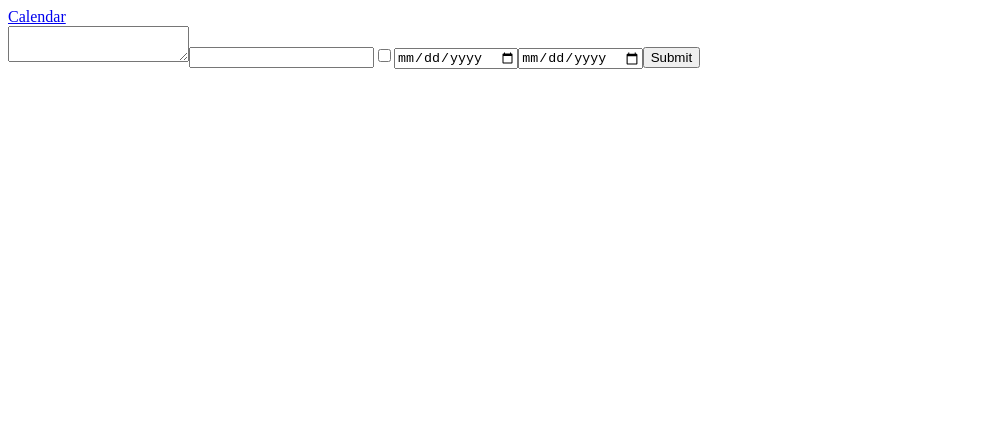
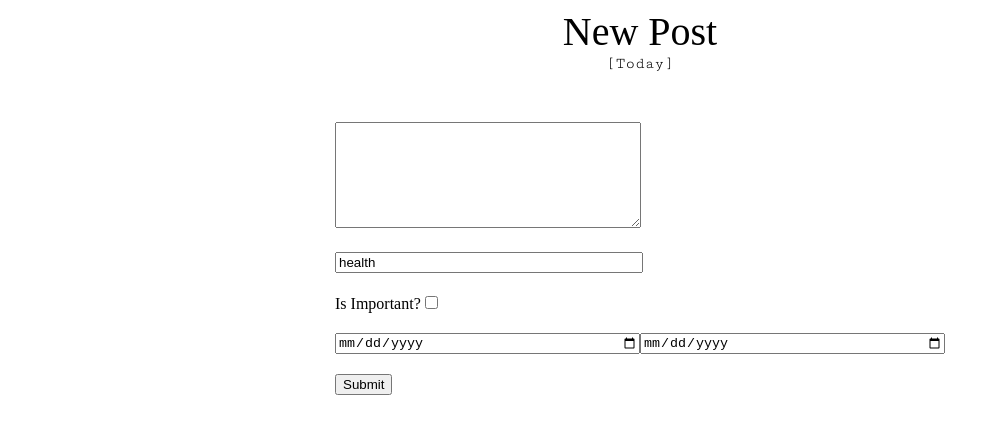
Before and after one commit to chyld/ProjectNightshade, a Next.js app: page /new in a window 1280 px wide. Shown: the top 434 px of the page, without its empty margins (0-1000 px from the left). Built offline with nearby package versions, Linux system fonts and the light colour scheme; a web font is replaced by a local one.

Commit message:
beautifying

```diff
--- a/app/components/CalendarBox.tsx
+++ b/app/components/CalendarBox.tsx
@@ -15,7 +15,7 @@ export default function CalendarBox({ day, scalars, vectors }: CalendarBoxInterf
         const title = `[${vector.category}] B: ${dayjs(vector.beginDate).format("YYYY/MM/DD")} E: ${dayjs(vector.endDate).format("YYYY/MM/DD")}`;
         return (
             <div key={index} className={classNames("vecbox", { important: vector.isImportant })}>
-                <span className="bullet">🔹</span>
+                <span className="material-symbols-outlined bullet">flash_on</span>
                 <span title={title} className="description">
                     {vector.description}
                 </span>
@@ -27,7 +27,7 @@ export default function CalendarBox({ day, scalars, vectors }: CalendarBoxInterf
         const title = `[${scalar.category}] ${dayjs(scalar.beginDate).format("YYYY/MM/DD")}`;
         return (
             <div key={index} className={classNames("scabox", { important: scalar.isImportant })}>
-                <span className="bullet">🔸</span>
+                <span className="material-symbols-outlined bullet">priority</span>
                 <span title={title} className="description">
                     {scalar.description}
                 </span>
--- a/app/globals.css
+++ b/app/globals.css
@@ -54,7 +54,7 @@
 }
 
 #calendar .vecboxes {
-    background-color:lavender;
+    background-color: lavender;
 }
 
 #calendar .daybox {
@@ -65,10 +65,42 @@
 }
 
 #calendar .bullet {
-    display: inline-block;
     padding: 3px;
 }
 
 #calendar .important {
     background-color: chartreuse;
 }
+
+#calendar .scabox,
+#calendar .vecbox {
+    display: flex;
+    align-items: center;
+}
+
+/* --------------------------------------------------------------------------------------------- */
+
+#form {
+    display: grid;
+    grid-template-columns: auto;
+    justify-content: center;
+}
+
+#form > div {
+    margin-bottom: 20px;
+}
+
+#form textarea {
+    width: 300px;
+    height: 100px;
+}
+
+form input {
+    width: 300px;
+}
+
+input[type="checkbox"] {
+    width: auto;
+}
+
+/* --------------------------------------------------------------------------------------------- */
--- a/app/layout.tsx
+++ b/app/layout.tsx
@@ -2,13 +2,16 @@ import type { Metadata } from "next";
 import "./globals.css";
 
 export const metadata: Metadata = {
-    title: "Create Next App",
-    description: "Generated by create next app",
+    title: "Project Nightshade",
+    description: "An app by Chyld",
 };
 
 export default function RootLayout({ children }: Readonly<{ children: React.ReactNode }>) {
     return (
         <html lang="en">
+            <head>
+                <link rel="stylesheet" href="https://fonts.googleapis.com/css2?family=Material+Symbols+Outlined:opsz,wght,FILL,GRAD@20,200,0,0" />
+            </head>
             <body>{children}</body>
         </html>
     );
--- a/app/new/page.tsx
+++ b/app/new/page.tsx
@@ -23,16 +23,38 @@ export default function Page() {
     }
 
     return (
+        <div id="creation">
+            <div id="header">
+                <div id="current">New Post</div>
+                <div id="nav">
                     <div>
-            <Link href="/calendar">Calendar</Link>
+                        <Link href={`/calendar`}>{"[Today]"}</Link>
+                    </div>
+                </div>
+            </div>
+            <div>
                 <form action={createInvoice}>
+                    <div id="form">
+                        <div>
                             <textarea name="description"></textarea>
-                <input type="text" name="category" />
+                        </div>
+                        <div>
+                            <input type="text" name="category" value="health" />
+                        </div>
+                        <div>
+                            Is Important?
                             <input type="checkbox" name="isImportant" />
+                        </div>
+                        <div>
                             <input type="date" name="beginDate" />
                             <input type="date" name="endDate" />
+                        </div>
+                        <div>
                             <button type="submit">Submit</button>
+                        </div>
+                    </div>
                 </form>
+            </div>
         </div>
     );
 }
```
Lines whose indentation alone changed are shown as unchanged.
